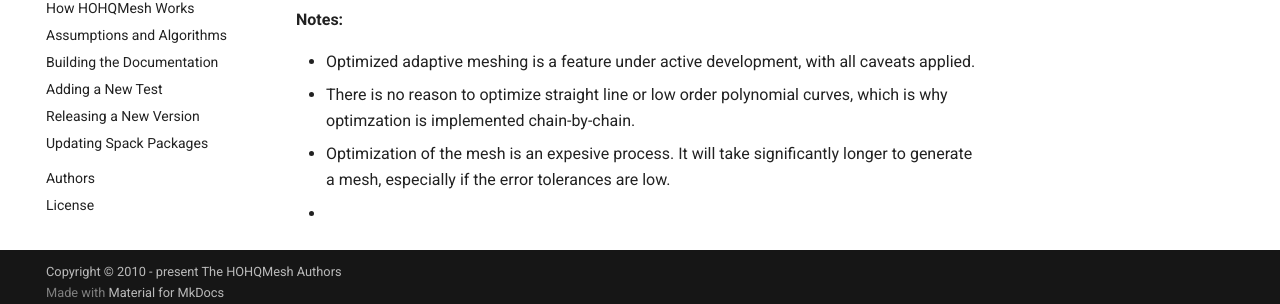
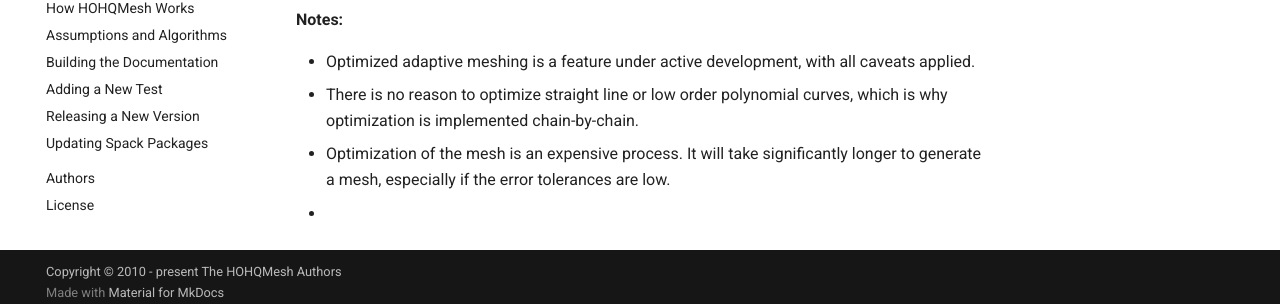
Before and after one commit to trixi-framework/HOHQMesh, an MkDocs documentation site: the page built from Documentation/docs/Error-Controlled-Adaptive-Meshing.md, in a window 1280 px wide and 900 px high, scrolled down 895 px. Shown: the part 585-889 px from the top of the window. Built offline with MkDocs 1.6.1 and Material for MkDocs 9.7.7, drawn with Linux system fonts in a browser that asks for light colours; comment, search, counter and statistics services are not loaded.

Commit message:
Update Error-Controlled-Adaptive-Meshing.md
Fix typos

```diff
--- a/Documentation/docs/Error-Controlled-Adaptive-Meshing.md
+++ b/Documentation/docs/Error-Controlled-Adaptive-Meshing.md
@@ -36,6 +36,6 @@ where the `crv_n` are the index of the curves in the chain. For example, if a ch
 **Notes:**
 
 * Optimized adaptive meshing is a feature under active development, with all caveats applied.
-* There is no reason to optimize straight line or low order polynomial curves, which is why optimzation is implemented chain-by-chain.
-* Optimization of the mesh is an expesive process. It will take significantly longer to generate a mesh, especially if the error tolerances are low.
+* There is no reason to optimize straight line or low order polynomial curves, which is why optimization is implemented chain-by-chain.
+* Optimization of the mesh is an expensive process. It will take significantly longer to generate a mesh, especially if the error tolerances are low.
 *
```
